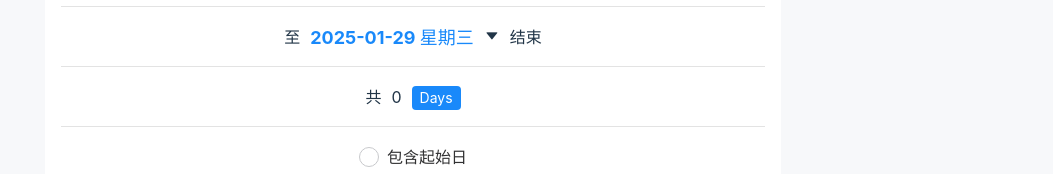
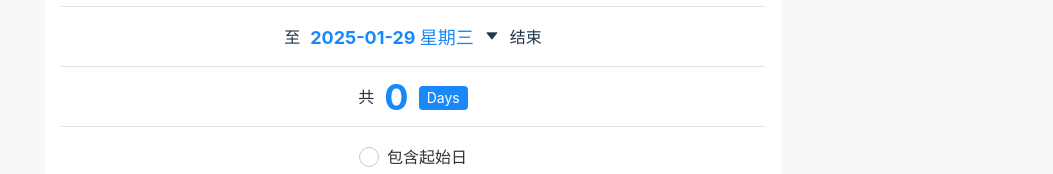
Before and after one commit to JhouXu/toolbox-date-calculator, a Vue app: page / in a window 1280 px wide. Shown: the part 195-369 px from the top of the page, without its empty margins (227-1280 px from the left). Built offline with nearby package versions, Linux system fonts and the light colour scheme.

Commit message:
style(CalcDateGap): 调整日期计算组件样式

```diff
--- a/src/components/CalcDateGap.vue
+++ b/src/components/CalcDateGap.vue
@@ -135,14 +135,14 @@ function formatDay(diff) {
   background-color: var(--van-background-2);
 
   &-input-date,
-  &-input-day {
+  &-day {
     color: #1989fa;
     font-weight: bold;
   }
   &-input-date {
     font-size: 18px;
   }
-  &-input-day {
+  &-day {
     font-size: 36px;
   }
 }
```
